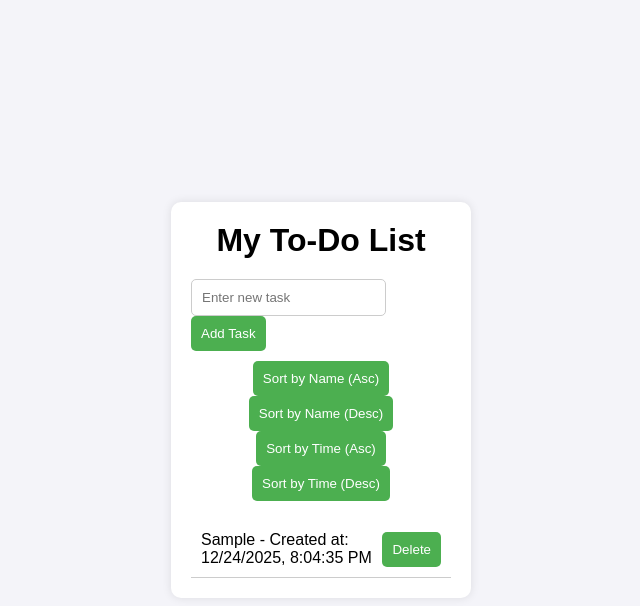
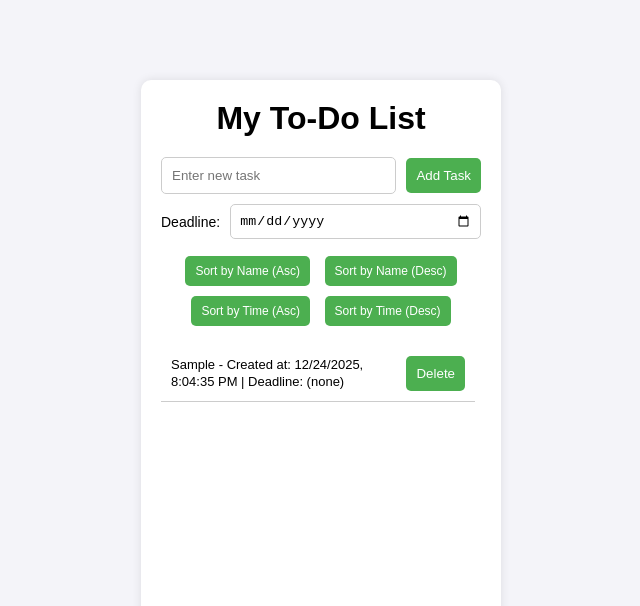
Before and after one commit to Thanhtruc99/todolist, a plain HTML site: page index.html in a window 1280 px wide. Both pictures are taken after typing "Sample" into the empty fields and a click on the button "Add Task". Shown: the whole page, without its empty margins (319-959 px from the left). Drawn offline with Linux system fonts and the light colour scheme.

Commit message:
Add files via upload

```diff
--- a/assets/script.js
+++ b/assets/script.js
@@ -1,5 +1,6 @@
 // Lấy các phần tử HTML cần thiết
 const taskInput = document.getElementById('new-task');
+const deadlineInput = document.getElementById('deadline');
 const addTaskButton = document.getElementById('add-task');
 const taskList = document.getElementById('task-list');
 const sortAscButton = document.getElementById('sort-asc');
@@ -17,12 +18,20 @@ function displayTasks() {
   tasks.forEach((task, index) => {
     const li = document.createElement('li');
     li.classList.add('task');
-    if (task.completed) {
-      li.classList.add('complete');
+    if (task.completed) li.classList.add('complete');
+
+    const taskText = document.createElement('span');
+
+    const createdText = new Date(task.timestamp).toLocaleString();
+
+    let deadlineText = ' | Deadline: (none)';
+    if (task.deadline) {
+      // task.deadline lưu dạng "YYYY-MM-DD"
+      const [y, m, d] = task.deadline.split('-');
+      deadlineText = ` | Deadline: ${d}/${m}/${y}`;
     }
 
-    const taskText = document.createElement('span');
-    taskText.textContent = `${task.text} - Created at: ${new Date(task.timestamp).toLocaleString()}`;
+    taskText.textContent = `${task.text} - Created at: ${createdText}${deadlineText}`;
     taskText.addEventListener('click', () => toggleTaskCompletion(index));
 
     const deleteButton = document.createElement('button');
@@ -38,16 +47,20 @@ function displayTasks() {
 // Thêm công việc mới
 addTaskButton.addEventListener('click', () => {
   const taskText = taskInput.value.trim();
-  if (taskText) {
+  if (!taskText) return;
+
   tasks.push({
     text: taskText,
     completed: false,
-      timestamp: Date.now(),  // Lưu thời gian tạo công việc
+    timestamp: Date.now(),
+    // lưu deadline dạng "YYYY-MM-DD"
+    deadline: deadlineInput.value ? deadlineInput.value : null
   });
+
   taskInput.value = '';
+  deadlineInput.value = '';
   saveTasks();
   displayTasks();
-  }
 });
 
 // Lưu công việc vào LocalStorage
@@ -71,28 +84,28 @@ function deleteTask(index) {
 
 // Sắp xếp công việc theo tên (tăng dần)
 sortAscButton.addEventListener('click', () => {
-  tasks.sort((a, b) => a.text.localeCompare(b.text));  // Sắp xếp theo tên
+  tasks.sort((a, b) => a.text.localeCompare(b.text));
   saveTasks();
   displayTasks();
 });
 
 // Sắp xếp công việc theo tên (giảm dần)
 sortDescButton.addEventListener('click', () => {
-  tasks.sort((a, b) => b.text.localeCompare(a.text));  // Sắp xếp theo tên ngược lại
+  tasks.sort((a, b) => b.text.localeCompare(a.text));
   saveTasks();
   displayTasks();
 });
 
 // Sắp xếp công việc theo thời gian tạo (tăng dần)
 sortTimeAscButton.addEventListener('click', () => {
-  tasks.sort((a, b) => a.timestamp - b.timestamp);  // Sắp xếp theo thời gian tăng dần
+  tasks.sort((a, b) => a.timestamp - b.timestamp);
   saveTasks();
   displayTasks();
 });
 
 // Sắp xếp công việc theo thời gian tạo (giảm dần)
 sortTimeDescButton.addEventListener('click', () => {
-  tasks.sort((a, b) => b.timestamp - a.timestamp);  // Sắp xếp theo thời gian giảm dần
+  tasks.sort((a, b) => b.timestamp - a.timestamp);
   saveTasks();
   displayTasks();
 });
--- a/assets/style.css
+++ b/assets/style.css
@@ -5,13 +5,17 @@
   box-sizing: border-box;
 }
 
+/* Trang không cuộn, app nằm giữa */
 body {
   font-family: Arial, sans-serif;
   background-color: #f4f4f9;
+
   display: flex;
   justify-content: center;
   align-items: center;
+
   height: 100vh;
+  overflow: hidden;
 }
 
 #todo-app {
@@ -19,7 +23,14 @@ body {
   padding: 20px;
   border-radius: 10px;
   box-shadow: 0 0 10px rgba(0, 0, 0, 0.1);
-  width: 300px;
+  width: 360px;
+
+  height: 80vh;
+  max-height: 80vh;
+
+  display: flex;
+  flex-direction: column;
+  overflow: hidden;
 }
 
 h1 {
@@ -27,10 +38,32 @@ h1 {
   margin-bottom: 20px;
 }
 
-input {
-  width: 75%;
+/* input + button cùng hàng */
+.add-row {
+  display: flex;
+  gap: 10px;
+  align-items: center;
+}
+
+#new-task {
+  flex: 1;
   padding: 10px;
-  margin-right: 10px;
+  border: 1px solid #ccc;
+  border-radius: 5px;
+}
+
+/* deadline row */
+.deadline-row {
+  margin-top: 10px;
+  display: flex;
+  gap: 10px;
+  align-items: center;
+  font-size: 14px;
+}
+
+#deadline {
+  flex: 1;
+  padding: 8px;
   border: 1px solid #ccc;
   border-radius: 5px;
 }
@@ -48,29 +81,49 @@ button:hover {
   background-color: #45a049;
 }
 
+/* Sort */
+#sort-options {
+  margin-top: 12px;
+  text-align: center;
+}
+
+#sort-options button {
+  margin: 5px 5px;
+  padding: 8px 10px;
+  font-size: 12px;
+}
+
+/* CHỈ phần list task cuộn */
 #task-list {
-  margin-top: 20px;
+  margin-top: 15px;
   list-style-type: none;
+
+  padding: 0;
+
+  flex: 1;
+  min-height: 0;
+  overflow-y: auto;
+
+  padding-right: 6px;
 }
 
 .task {
   display: flex;
   justify-content: space-between;
   align-items: center;
+  gap: 10px;
+
   padding: 10px;
   border-bottom: 1px solid #ccc;
+}
+
+.task span {
+  flex: 1;
+  font-size: 13px;
+  line-height: 1.3;
 }
 
 .task.complete {
   text-decoration: line-through;
   color: #888;
 }
-
-#sort-options {
-  margin-top: 10px;
-  text-align: center;
-}
-
-#sort-options button {
-  margin: 0 5px;
-}
--- a/index.html
+++ b/index.html
@@ -1,17 +1,24 @@
 <!DOCTYPE html>
 <html lang="en">
 <head>
-  <meta charset="UTF-8">
-  <meta name="viewport" content="width=device-width, initial-scale=1.0">
+  <meta charset="UTF-8" />
+  <meta name="viewport" content="width=device-width, initial-scale=1.0" />
   <title>To-Do List with Sorting</title>
-  <link rel="stylesheet" href="assets/style.css">
+  <link rel="stylesheet" href="assets/style.css" />
 </head>
 <body>
   <div id="todo-app">
     <h1>My To-Do List</h1>
 
-    <input type="text" id="new-task" placeholder="Enter new task" />
-    <button id="add-task">Add Task</button>
+    <div class="add-row">
+      <input type="text" id="new-task" placeholder="Enter new task" />
+      <button id="add-task">Add Task</button>
+    </div>
+
+    <div class="deadline-row">
+      <label for="deadline">Deadline:</label>
+      <input type="date" id="deadline" />
+    </div>
 
     <div id="sort-options">
       <button id="sort-asc">Sort by Name (Asc)</button>
@@ -20,9 +27,7 @@
       <button id="sort-time-desc">Sort by Time (Desc)</button>
     </div>
 
-    <ul id="task-list">
-      <!-- Danh sách công việc sẽ hiển thị ở đây -->
-    </ul>
+    <ul id="task-list"></ul>
   </div>
 
   <script src="assets/script.js"></script>
```
Lines whose indentation alone changed are shown as unchanged.
